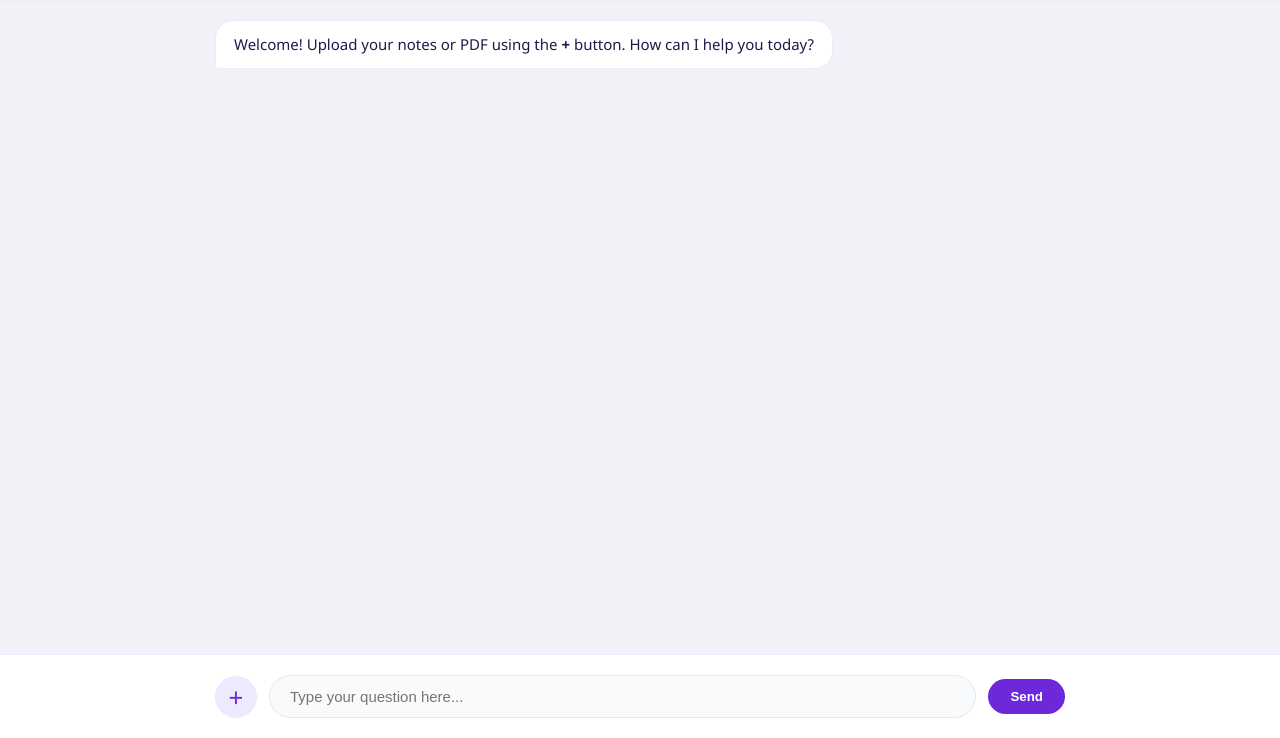
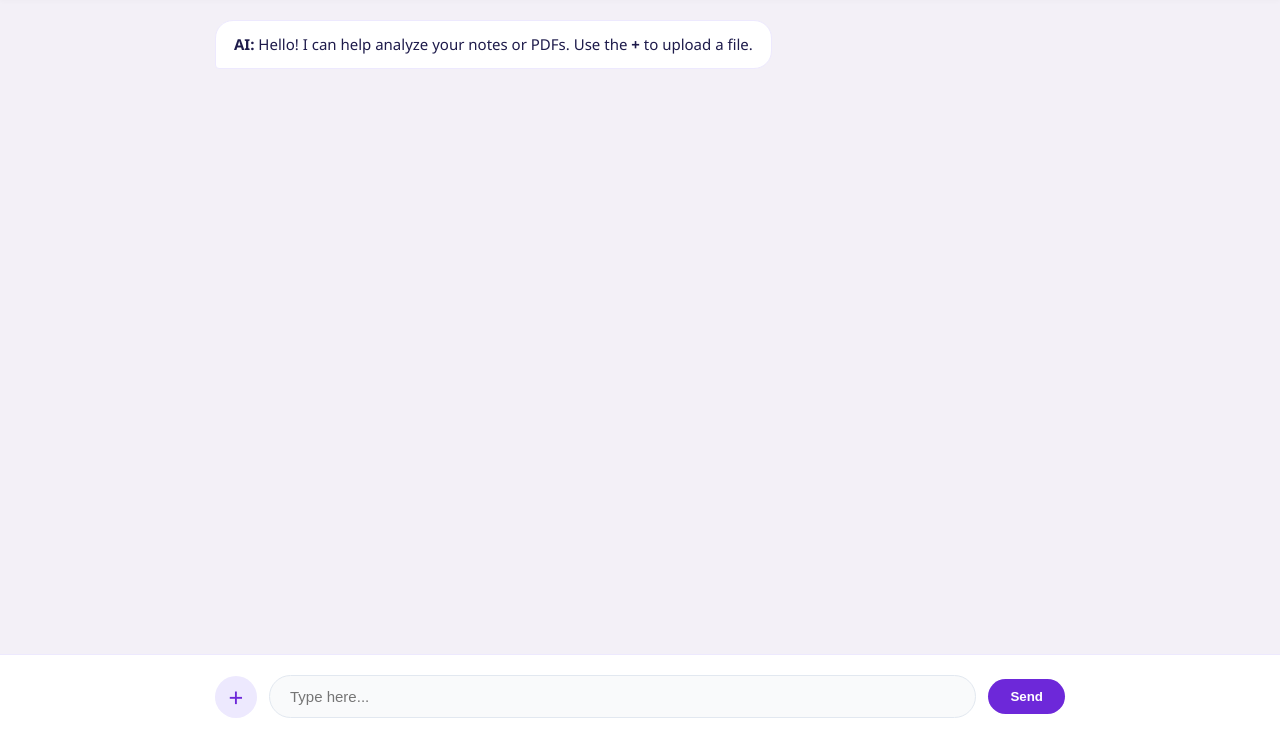
Before and after one commit to kornikahajra-ux/Academic-Chatbot, a FastAPI app: page / in a window 1280 px wide. Shown: the part 62-800 px from the top of the page. Run offline with FastAPI, Linux system fonts and the light colour scheme.

Commit message:
Changes6 index.html

```diff
--- a/templates/index.html
+++ b/templates/index.html
@@ -4,7 +4,7 @@
     <meta charset="UTF-8">
     <meta name="viewport" content="width=device-width, initial-scale=1.0">
     <title>Academic Chatbot</title>
-    <link rel="stylesheet" href="/static/style.css">
+    <link rel="stylesheet" href="/static/style.css?v=1.0">
 </head>
 <body>
 
@@ -13,7 +13,7 @@
     </header>
 
     <div id="chat-history">
-        <div class="message ai-message">Welcome! Upload your notes or PDF using the <b>+</b> button. How can I help you today?</div>
+        <div class="message ai-message"><b>AI:</b> Hello! I can help analyze your notes or PDFs. Use the <b>+</b> to upload a file.</div>
     </div>
 
     <div id="loader">AI is thinking...</div>
@@ -22,8 +22,7 @@
         <form id="chat-form">
             <label for="file-input" class="file-label">+</label>
             <input type="file" id="file-input" accept="image/*,application/pdf" style="display: none;">
-
-            <input type="text" id="user-input" placeholder="Type your question here..." required autocomplete="off">
+            <input type="text" id="user-input" placeholder="Type here..." required autocomplete="off">
             <button type="submit" id="send-btn">Send</button>
         </form>
     </div>
@@ -41,8 +40,8 @@
             const text = document.getElementById('user-input').value;
             const file = fileInput.files[0];
 
-            // 1. Add User Message UI
-            historyDiv.innerHTML += `<div class="message user-message">${text}</div>`;
+            // Add labels "You:" and "AI:" back in
+            historyDiv.innerHTML += `<div class="message user-message"><b>You:</b> ${text}</div>`;
             document.getElementById('user-input').value = '';
             loader.style.display = 'block';
             historyDiv.scrollTop = historyDiv.scrollHeight;
@@ -52,24 +51,16 @@
             formData.append('history', JSON.stringify(chatHistory));
             if (file) formData.append('file', file);
 
-            try {
-                const res = await fetch('/chat', { method: 'POST', body: formData });
-                const data = await res.json();
 
-                // 2. Update Context Memory
-                chatHistory.push({"role": "user", "content": text});
-                chatHistory.push({"role": "assistant", "content": data.response});
+            const res = await fetch('/chat', { method: 'POST', body: formData });
+            const data = await res.json();
 
-                // 3. Add AI Message UI
-                historyDiv.innerHTML += `<div class="message ai-message">${data.response}</div>`;
-                fileInput.value = ''; // Clear file after sending
-            } catch (err) {
-                historyDiv.innerHTML += `<div class="message ai-message" style="color: #ef4444;">Sorry, I encountered an error. Please try again.</div>`;
-            } finally {
-                loader.style.display = 'none';
-                historyDiv.scrollTop = historyDiv.scrollHeight;
-            }
-        };
+            chatHistory.push({"role": "user", "content": text});
+            chatHistory.push({"role": "assistant", "content": data.response});
+
+            historyDiv.innerHTML += `<div class="message ai-message"><b>AI:</b> ${data.response}</div>`;
+            fileInput.value = '';
+
     </script>
 </body>
 </html>
```
